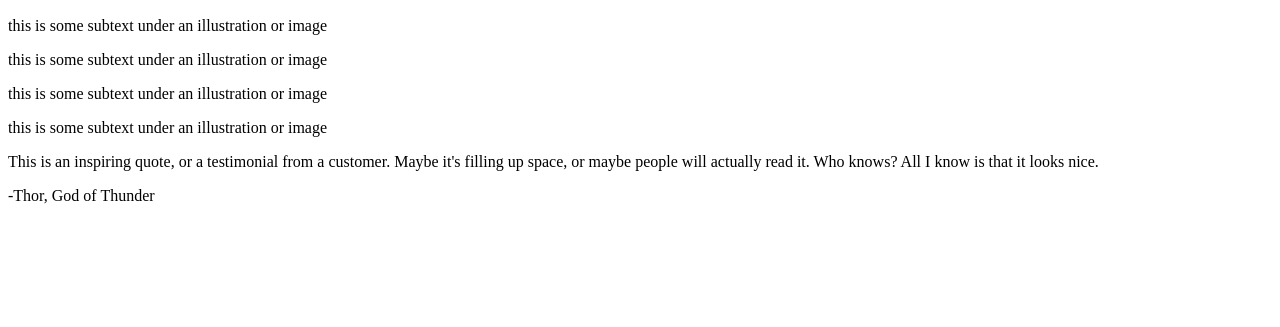
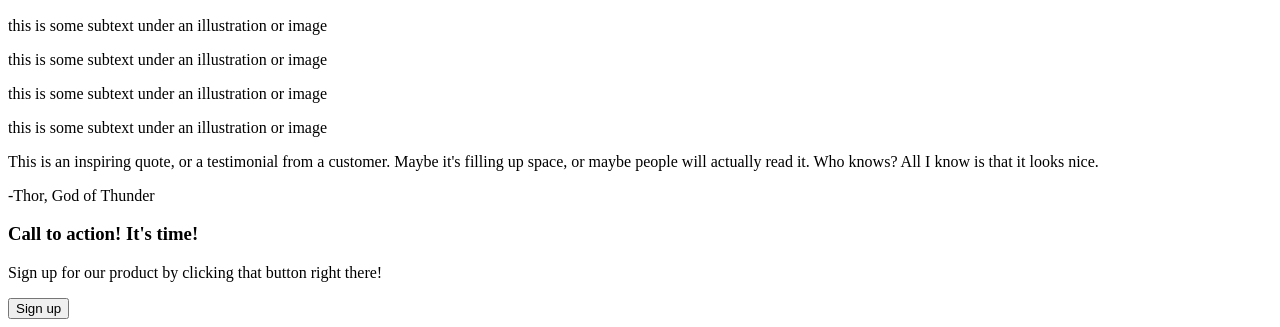
Before and after one commit to EmpyreanBreaker/landing-page, a plain HTML site: page index.html in a window 1280 px wide. Shown: the part 1582-1909 px from the top of the page. Before the commit the page ends 1803 px from the top, so only its background shows below. Drawn offline with Linux system fonts and the light colour scheme.

Commit message:
feat: add registration section
- Add registration banner and sub-banners
- Implement registration using BEM conventions

```diff
--- a/index.html
+++ b/index.html
@@ -68,6 +68,18 @@
         </p>
         <p class="review__writer">-Thor, God of Thunder</p>
     </section>
+
+    <section class="registration">
+        <div class="registration__banner">
+            <div class="registration__call">
+                <h3>Call to action! It's time!</h3>
+                <p>Sign up for our product by clicking that button right there!</p>
+            </div>
+            <div class="registration__button">
+                <button>Sign up</button>
+            </div>
+        </div>
+    </section>
 </body>
 
 </html>
```
